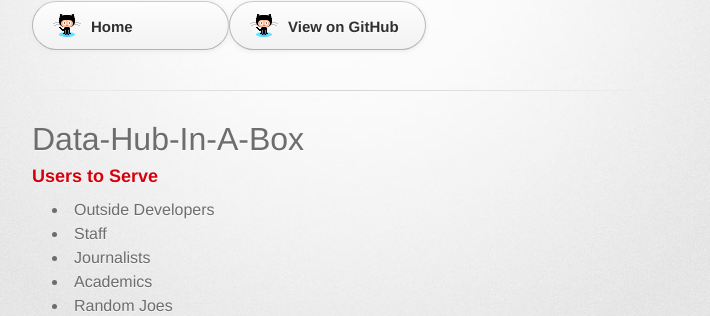
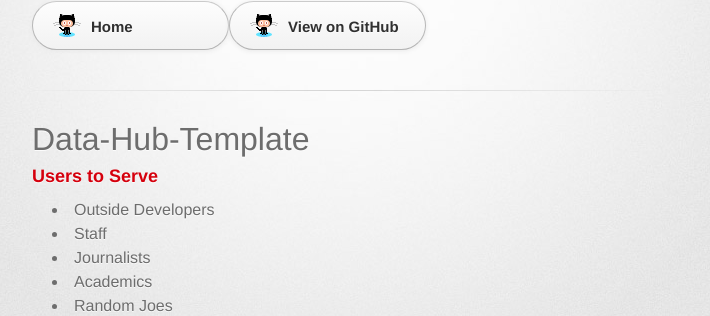
Before and after one commit to GSA/Open-Data-Collaboration-Sandbox, a Jekyll site: the page built from data-hub-template.md, in a window 1280 px wide. Shown: the part 187-503 px from the top of the page, without its empty margins (298-1008 px from the left). Built offline with Jekyll 4.4.1, drawn with Linux system fonts in a browser that asks for light colours; some web fonts are replaced.

Commit message:
Update and rename data-hub-in-a-box.md to data-hub-template.md

```diff
--- a/data-hub-in-a-box.md
+++ b/data-hub-template.md
@@ -1,11 +1,10 @@
 ---
 published: true
-permalink: /data-hub-in-a-box/
+permalink: /data-hub-template/
 layout: default
-filename: data-hub-in-a-box.md
-title: Data-Hub-In-A-Box
+filename: data-hub-template.md
+title: Data-Hub-Template
 ---
-
 
 ### Users to Serve
 * Outside Developers
@@ -13,7 +12,6 @@ title: Data-Hub-In-A-Box
 * Journalists
 * Academics
 * Random Joes
-
 
 ### Components
 * What is this? Material
```
